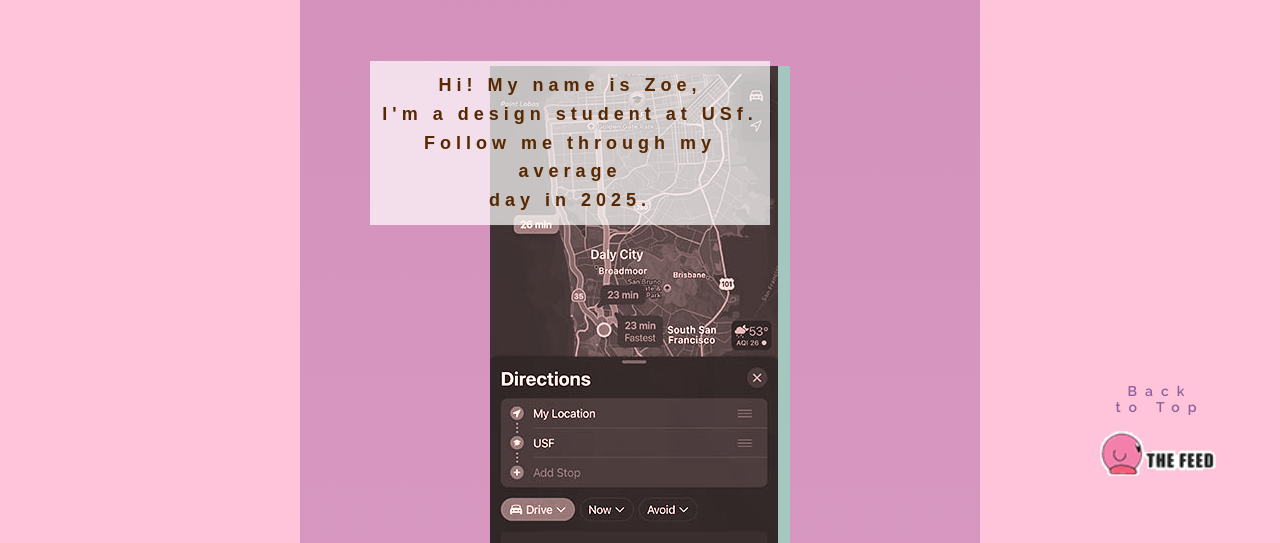
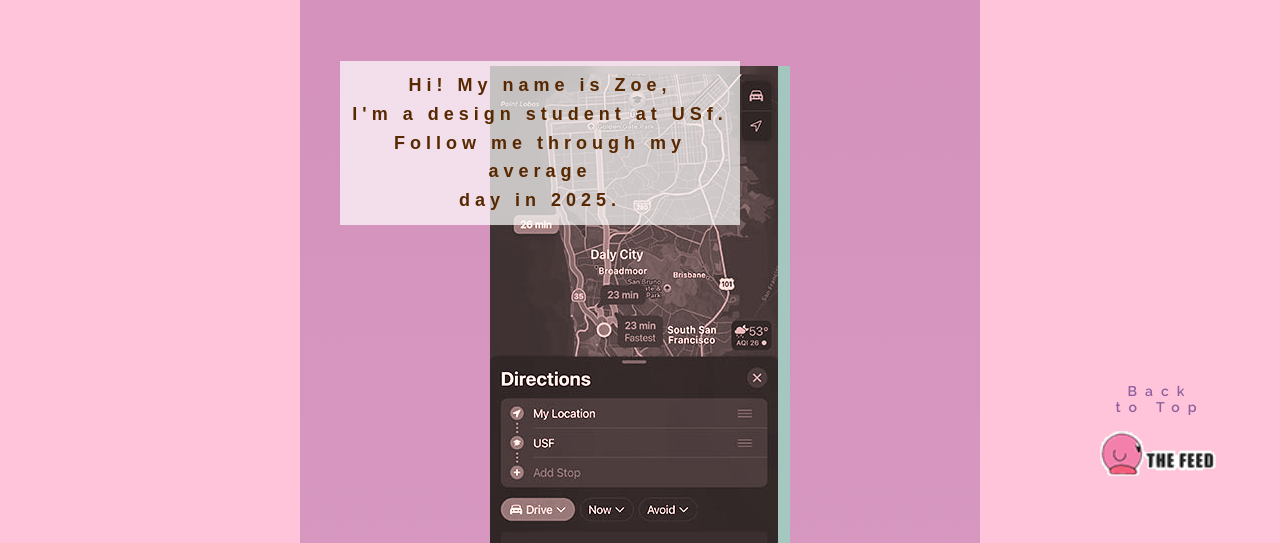
Before and after one commit to zoemaxine1/thefeed, a plain HTML site: page thefeed/thefeed.html in a window 1280 px wide. Shown: the part 257-800 px from the top of the page. Drawn offline with Linux system fonts and the light colour scheme.

Commit message:
final
finsh

```diff
--- a/thefeed/css/thefeed.css
+++ b/thefeed/css/thefeed.css
@@ -146,7 +146,7 @@ p{
 
 .fixed-text {
     position: absolute; /* Fix the element to the viewport */
-    left: 370px; /* Move the text 20px from the left edge */
+    left: 340px; /* Move the text 20px from the left edge */
     top: 50%;
     box-sizing: border-box;
     font-family: "Raleway", serif;
```
